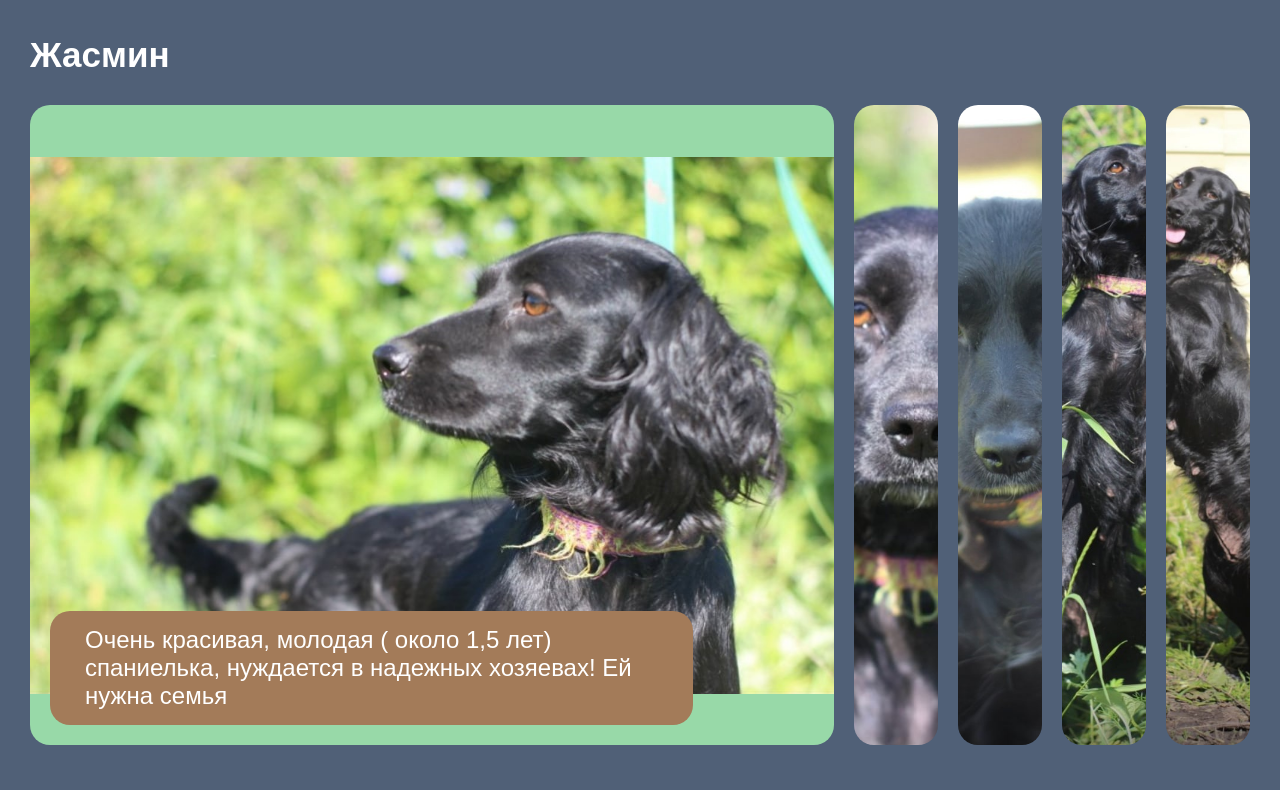
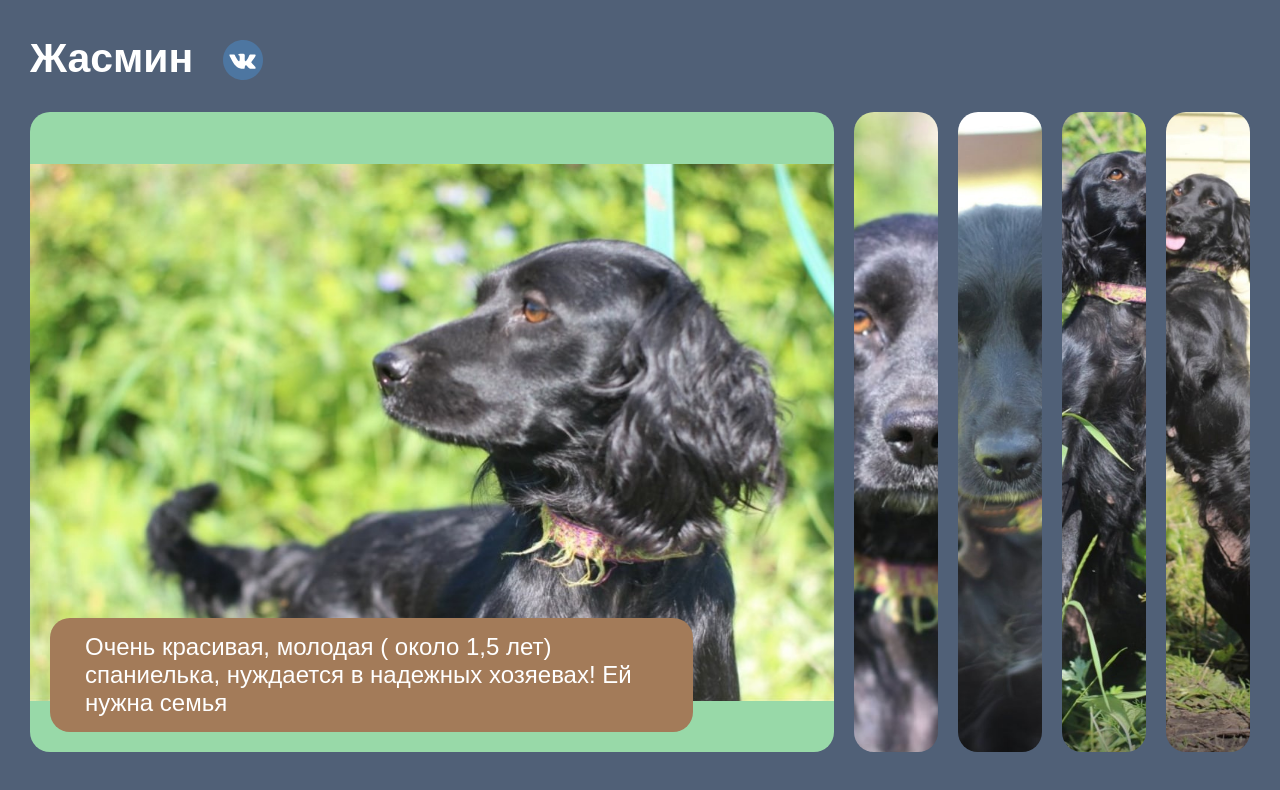
Before and after one commit to Irsn11/doghousetomsk, a plain HTML site: page index.html in a window 1280 px wide. Shown: the top 790 px of the page. Drawn offline with Linux system fonts and the light colour scheme; a web font is replaced by a local one.

Commit message:
Add files via upload

```diff
--- a/index.html
+++ b/index.html
@@ -10,9 +10,14 @@
 </head>
 
 <body>
-	<a href="https://vk.com/dogxays_sobachiidom">
-		<h3 class="title">Жасмин</h3>
-	</a>
+	<div class="title">
+		<h3 style="display:inline-block; ">Жасмин</h3>
+		<a href="https://vk.com/dogxays_sobachiidom" style="display:inline-block;">
+
+			<img src="./img/vk.svg" alt="vk" style="display:inline-block; height: 40px; width: 40px;">
+		</a>
+	</div>
+
 
 	<div class="wrapper">
 		<div class="container">
--- a/styles.css
+++ b/styles.css
@@ -5,13 +5,22 @@
 }
 
 h3,
-p {
+p,
+a,
+img {
 	margin: 0px;
+}
+a {
+	margin-left: 30px;
+	color: inherit;
+	text-decoration: none;
+}
+img {
+	vertical-align: middle;
 }
 
 body {
 	font-family: "Muli", sans-serif;
-
 	margin: 0;
 	background: #506077;
 	height: 100vh; /* Эквивалентно 100% высоты окна браузера. */
@@ -72,9 +81,10 @@ body {
 }
 
 .title {
-	display: inline-block;
+	display: flex;
+	justify-content: start;
+	align-items: center;
 	min-width: 60px;
-	text-align: center;
 	margin: 35px 20px 20px 30px;
 	color: #fff;
 	font-size: 35px;
@@ -87,6 +97,7 @@ body {
 	}
 	.slide {
 		max-height: 30px;
+		margin: 20px;
 	}
 	.slide.active {
 		max-height: 300px;
```
Also changed, not shown: img/vk.svg (added).
